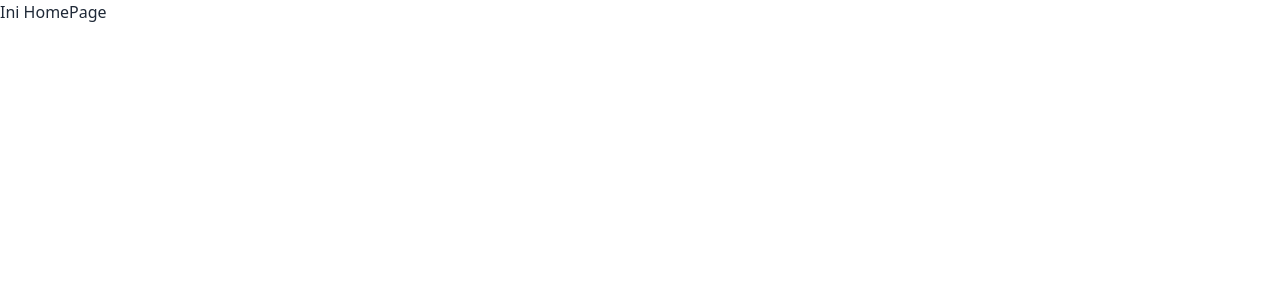
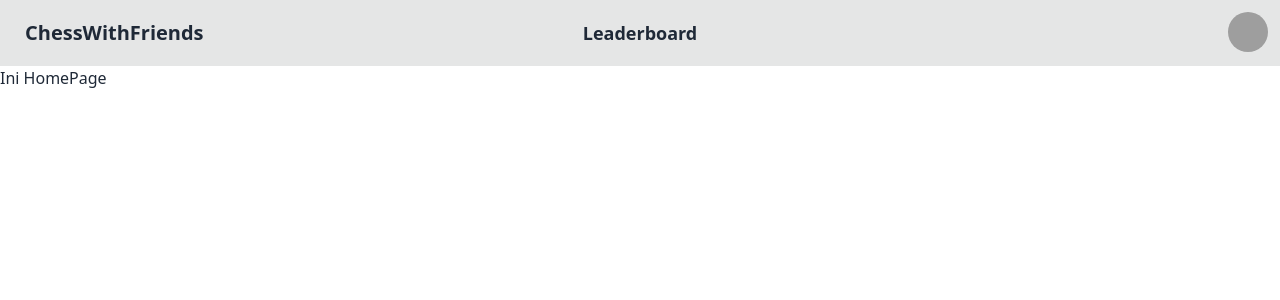
Before and after one commit to GP-P2-Chess/GP-Chess, a React (Vite) app in the folder client/: page / in a window 1280 px wide. Shown: the top 300 px of the page. Built offline with nearby package versions, Linux system fonts and the light colour scheme; grey boxes are pictures that could not be loaded.

Commit message:
feat:GamePage Skeleton

```diff
--- a/client/src/baselayout/BaseLayout.jsx
+++ b/client/src/baselayout/BaseLayout.jsx
@@ -3,10 +3,10 @@ import Navbar from "../components/Navbar";
 
 const BaseLayout = () => {
   return (
-    <>
+    <div className="w-full h-dvh flex flex-col">
       <Navbar />
       <Outlet />
-    </>
+    </div>
   );
 };
 
--- /dev/null
+++ b/client/src/components/Game.jsx
@@ -0,0 +1,32 @@
+import { useState, useMemo, useCallback, useEffect } from "react";
+import { Chessboard } from "react-chessboard";
+import { Chess } from "chess.js";
+// import CustomDialog from "./components/CustomDialog";
+
+function Game({ players, room, orientation, cleanup }) {
+  const chess = useMemo(() => new Chess(), []); // <- 1
+  const [fen, setFen] = useState(chess.fen()); // <- 2
+  const [over, setOver] = useState("");
+
+  // onDrop function
+  function onDrop() {} // <- 3
+
+  // Game component returned jsx
+  return (
+    <>
+      <div className="board">
+        <Chessboard position={fen} onPieceDrop={onDrop} /> {/**  <- 4 */}
+      </div>
+      {/* <CustomDialog // <- 5
+        open={Boolean(over)}
+        title={over}
+        contentText={over}
+        handleContinue={() => {
+          setOver("");
+        }}
+      /> */}
+    </>
+  );
+}
+
+export default Game;
--- a/client/src/components/Navbar.jsx
+++ b/client/src/components/Navbar.jsx
@@ -1,9 +1,60 @@
+import { Link, useNavigate } from "react-router-dom";
+
 const Navbar = () => {
+  const navigate = useNavigate();
+
+  const handleLogout = () => {
+    localStorage.clear();
+
+    navigate("/login");
+  };
+
   return (
-    <nav>
-      <div></div>
-      <div></div>
-      <div></div>
+    <nav className="navbar bg-base-300 h-1/10">
+      <div className="navbar-start">
+        <img src="" alt="" />
+        <Link
+          to={"/"}
+          className="btn btn-ghost text-xl flex justify-center items-center"
+        >
+          ChessWithFriends
+        </Link>
+      </div>
+      <div className="navbar-center">
+        <Link
+          to={"/leaderboard"}
+          className="btn btn-ghost text-lg flex justify-center items-center"
+        >
+          Leaderboard
+        </Link>
+      </div>
+      <div className="navbar-end">
+        <div className="dropdown dropdown-end">
+          <div
+            tabIndex={0}
+            role="button"
+            className="btn btn-ghost btn-circle avatar"
+          >
+            <div className="w-10 rounded-full">
+              <img
+                alt="Tailwind CSS Navbar component"
+                src="https://daisyui.com/images/stock/photo-1534528741775-53994a69daeb.jpg"
+              />
+            </div>
+          </div>
+          <ul
+            tabIndex={0}
+            className="menu menu-sm dropdown-content mt-3 z-[1] p-2 shadow bg-base-100 rounded-box w-52"
+          >
+            <li>
+              <a className="justify-between">Profile</a>
+            </li>
+            <li>
+              <a onClick={handleLogout}>Logout</a>
+            </li>
+          </ul>
+        </div>
+      </div>
     </nav>
   );
 };
--- a/client/src/views/GamePage.jsx
+++ b/client/src/views/GamePage.jsx
@@ -1,10 +1,32 @@
+import Game from "../components/Game";
+
 const GamePage = () => {
   return (
-    <>
-      <div>
-        <h1>Ini GamePage</h1>
+    <section className="w-full grow flex flex-row justify-center items-center">
+      <div className="w-1/4 h-full flex flex-col justify-end items-center pb-12">
+        <div>
+          <img src="" alt="" />
+        </div>
+        <div>
+          <p>Player Name</p>
+          <p>Win Rate</p>
+          <p>MMR</p>
+        </div>
       </div>
-    </>
+      <div className="w-2/5">
+        <Game />
+      </div>
+      <div className="w-1/4 h-full flex flex-col justify-start items-center pt-12 ">
+        <div>
+          <img src="" alt="" />
+        </div>
+        <div>
+          <p>Opponent Name</p>
+          <p>Win Rate</p>
+          <p>MMR</p>
+        </div>
+      </div>
+    </section>
   );
 };
 
```
